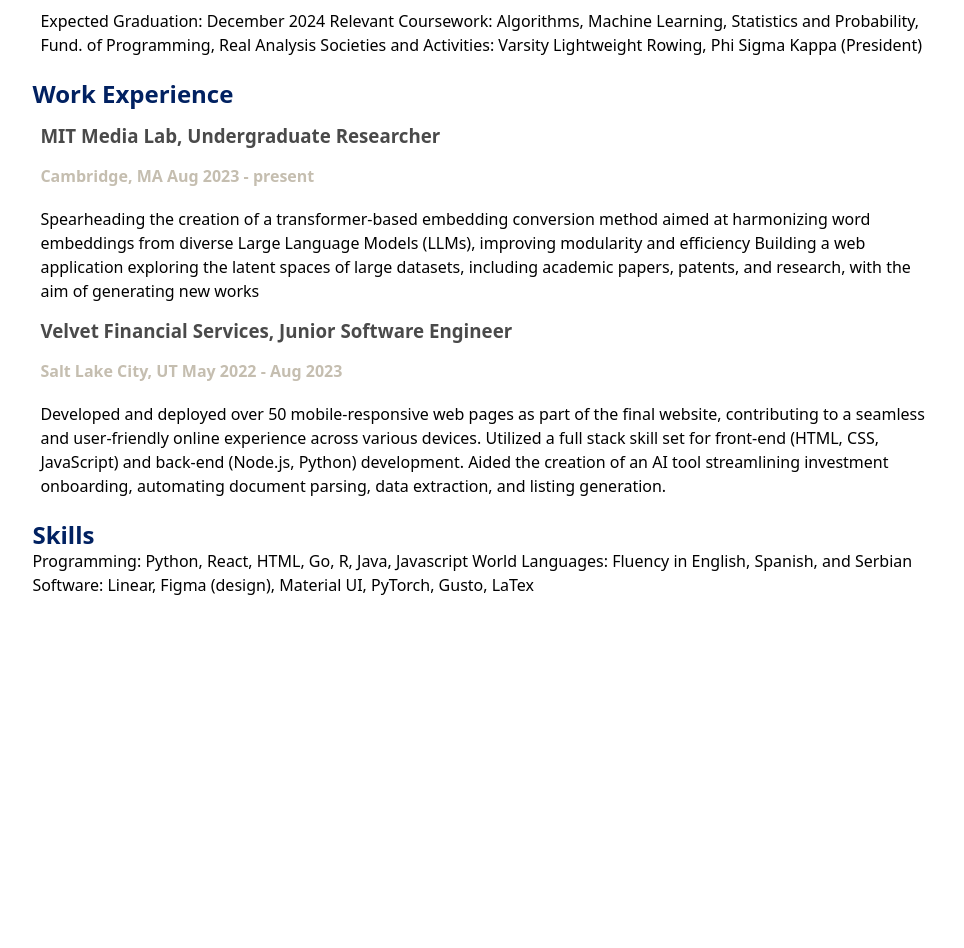
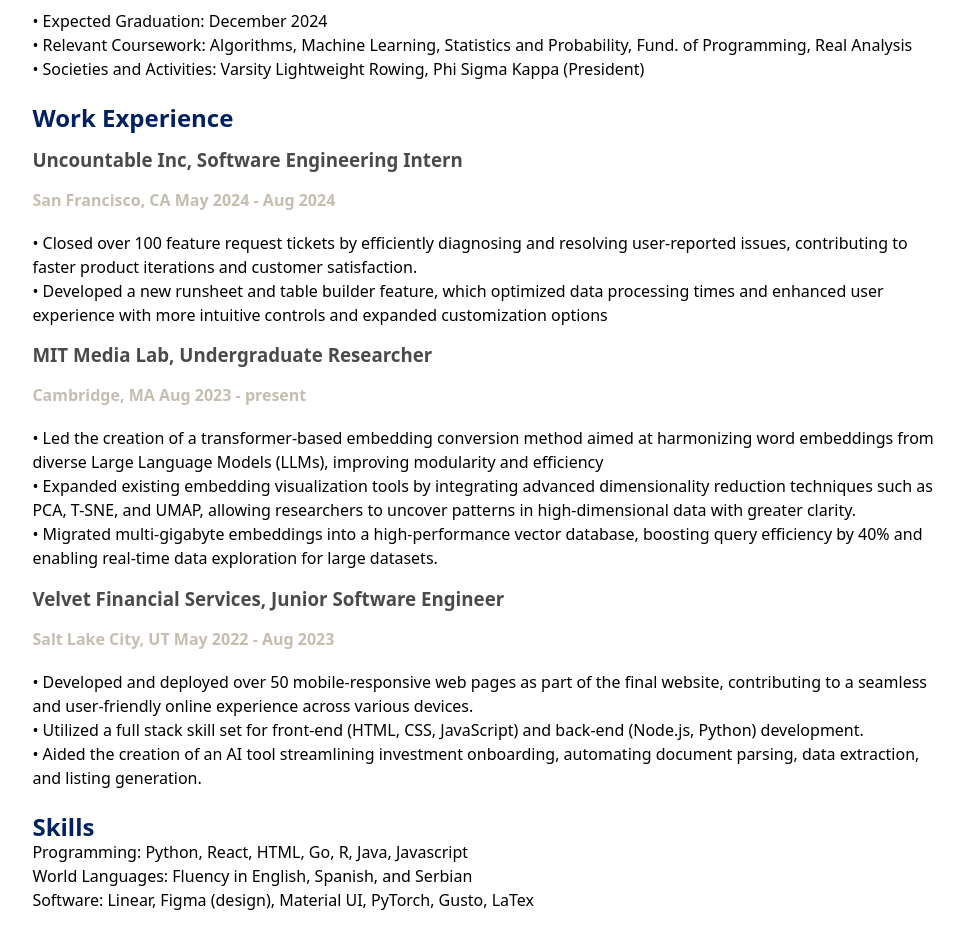
Before and after one commit to sashajh2/sasha-website, a SvelteKit app: page /resume in a window 1280 px wide. Shown: the part 400-1348 px from the top of the page, without its empty margins (150-1114 px from the left). Before the commit the page ends 1093 px from the top, so only its background shows below. Built offline with nearby package versions, Linux system fonts and the light colour scheme.

Commit message:
styling resume page

```diff
--- a/src/routes/resume/+page.svelte
+++ b/src/routes/resume/+page.svelte
@@ -20,11 +20,15 @@
         margin-bottom: 24px;
     }
     .article {
-        margin: 8px;
+        flex-direction: column;
+        gap: 0px;
     }
     ul {
-        list-style-type: circle; /* Use disc for bullet points */
-        padding-left: 20px; /* Add padding for indentation */
+        list-style-type: disc;
+        padding-left: 20px;
+    }
+    ul li {
+        display: block;
     }
     .download-button {
         display: inline-flex;
@@ -67,29 +71,38 @@
         <h3>Massachusetts Institute of Technology</h3>
         <h4 class="location">Bachelor of Science, Mathematics and Computer Science; 4.7/5.0 GPA</h4>
         <ul>
-            <li>Expected Graduation: <time datetime="2024-12-01">December 2024</time></li>
-            <li>Relevant Coursework: Algorithms, Machine Learning, Statistics and Probability, Fund. of Programming, Real Analysis</li>
-            <li>Societies and Activities: Varsity Lightweight Rowing, Phi Sigma Kappa (President)</li>
+            <li>&bull; Expected Graduation: <time datetime="2024-12-01">December 2024</time></li>
+            <li>&bull; Relevant Coursework: Algorithms, Machine Learning, Statistics and Probability, Fund. of Programming, Real Analysis</li>
+            <li>&bull; Societies and Activities: Varsity Lightweight Rowing, Phi Sigma Kappa (President)</li>
         </ul>
     </div>
 </div>
 <div class="section">
     <h2>Work Experience</h2>
     <div class="article">
+        <h3>Uncountable Inc, Software Engineering Intern</h3>
+        <h4 class="location">San Francisco, CA <time datetime="2023-08-01">May 2024</time> - Aug 2024</h4>
+        <ul>
+            <li>&bull; Closed over 100 feature request tickets by efficiently diagnosing and resolving user-reported issues, contributing to faster product iterations and customer satisfaction.</li>
+            <li>&bull; Developed a new runsheet and table builder feature, which optimized data processing times and enhanced user experience with more intuitive controls and expanded customization options</li>
+        </ul>
+    </div>
+    <div class="article">
         <h3>MIT Media Lab, Undergraduate Researcher</h3>
         <h4 class="location">Cambridge, MA <time datetime="2023-08-01">Aug 2023</time> - present</h4>
         <ul>
-            <li>Spearheading the creation of a transformer-based embedding conversion method aimed at harmonizing word embeddings from diverse Large Language Models (LLMs), improving modularity and efficiency</li>
-            <li>Building a web application exploring the latent spaces of large datasets, including academic papers, patents, and research, with the aim of generating new works</li>
+            <li>&bull; Led the creation of a transformer-based embedding conversion method aimed at harmonizing word embeddings from diverse Large Language Models (LLMs), improving modularity and efficiency</li>
+            <li>&bull; Expanded existing embedding visualization tools by integrating advanced dimensionality reduction techniques such as PCA, T-SNE, and UMAP, allowing researchers to uncover patterns in high-dimensional data with greater clarity.</li>
+            <li>&bull; Migrated multi-gigabyte embeddings into a high-performance vector database, boosting query efficiency by 40% and enabling real-time data exploration for large datasets.</li>
         </ul>
     </div>
     <div class="article">
         <h3>Velvet Financial Services, Junior Software Engineer</h3>
         <h4 class="location">Salt Lake City, UT <time datetime="2022-05-01">May 2022</time> - <time datetime="2023-08-01">Aug 2023</time></h4>
         <ul>
-            <li>Developed and deployed over 50 mobile-responsive web pages as part of the final website, contributing to a seamless and user-friendly online experience across various devices.</li>
-            <li>Utilized a full stack skill set for front-end (HTML, CSS, JavaScript) and back-end (Node.js, Python) development.</li>
-            <li>Aided the creation of an AI tool streamlining investment onboarding, automating document parsing, data extraction, and listing generation.</li>
+            <li>&bull; Developed and deployed over 50 mobile-responsive web pages as part of the final website, contributing to a seamless and user-friendly online experience across various devices.</li>
+            <li>&bull; Utilized a full stack skill set for front-end (HTML, CSS, JavaScript) and back-end (Node.js, Python) development.</li>
+            <li>&bull; Aided the creation of an AI tool streamlining investment onboarding, automating document parsing, data extraction, and listing generation.</li>
         </ul>
     </div>
 </div>
```
